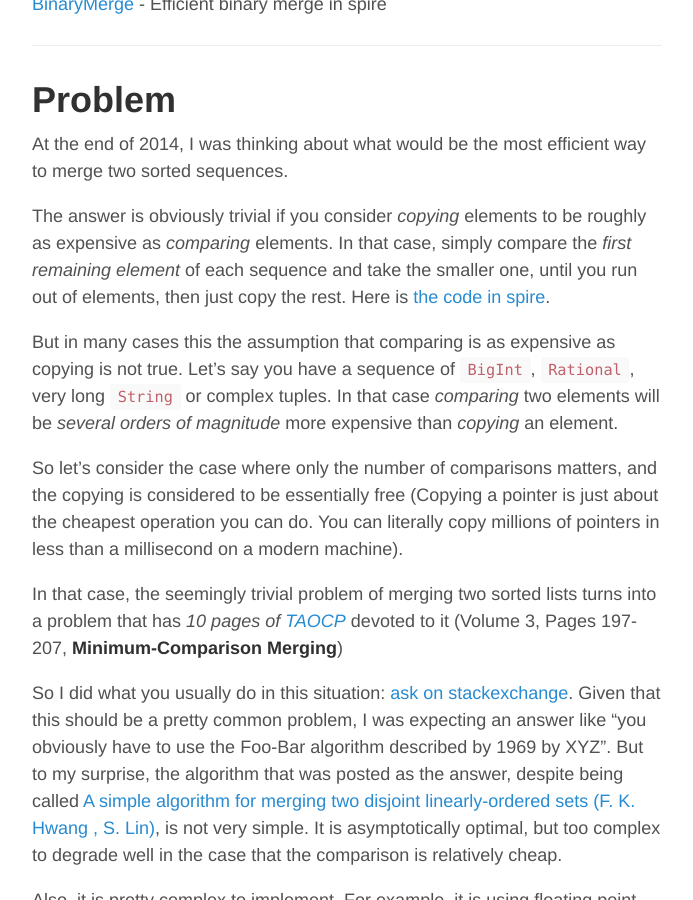
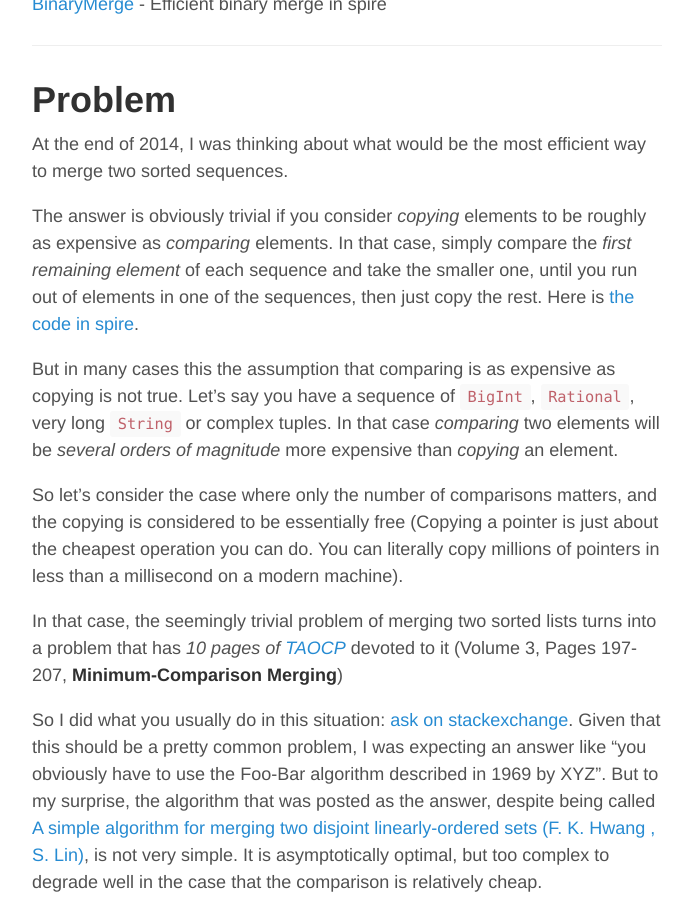
Before and after one commit to rklaehn/rklaehn.github.io, a Jekyll site: the page built from _posts/2016-01-05-binarymerge.md, in a window 1280 px wide and 900 px high, scrolled down 262 px. Shown: the whole window, without its empty margins (293-986 px from the left). Built offline with Jekyll 4.4.1, drawn with Linux system fonts in a browser that asks for light colours; Markdown is read by kramdown in place of the engine named in the settings.

Commit message:
Update 2016-01-05-binarymerge.md

```diff
--- a/_posts/2016-01-05-binarymerge.md
+++ b/_posts/2016-01-05-binarymerge.md
@@ -11,7 +11,7 @@ title: Minimum-Comparison Merging in spire
 
 At the end of 2014, I was thinking about what would be the most efficient way to merge two sorted sequences.
 
-The answer is obviously trivial if you consider *copying* elements to be roughly as expensive as *comparing* elements. In that case, simply compare the *first remaining element* of each sequence and take the smaller one, until you run out of elements, then just copy the rest. Here is [the code in spire](https://github.com/rklaehn/spire/blob/eb70e8e89f669c1cdb731cacf5398c4f9e0dd3f7/core/shared/src/main/scala/spire/math/Merging.scala#L148).
+The answer is obviously trivial if you consider *copying* elements to be roughly as expensive as *comparing* elements. In that case, simply compare the *first remaining element* of each sequence and take the smaller one, until you run out of elements in one of the sequences, then just copy the rest. Here is [the code in spire](https://github.com/rklaehn/spire/blob/eb70e8e89f669c1cdb731cacf5398c4f9e0dd3f7/core/shared/src/main/scala/spire/math/Merging.scala#L148).
 
 But in many cases this the assumption that comparing is as expensive as copying is not true. Let's say you have a sequence of `BigInt`, `Rational`, very long `String` or complex tuples. In that case *comparing* two elements will be *several orders of magnitude* more expensive than *copying* an element.
 
@@ -19,7 +19,7 @@ So let's consider the case where only the number of comparisons matters, and the
 
 In that case, the seemingly trivial problem of merging two sorted lists turns into a problem that has *10 pages of [TAOCP](https://en.wikipedia.org/wiki/The_Art_of_Computer_Programming)* devoted to it (Volume 3, Pages 197-207, **Minimum-Comparison Merging**)
 
-So I did what you usually do in this situation: [ask on stackexchange](http://programmers.stackexchange.com/questions/267406/algorithm-to-merge-two-sorted-arrays-with-minimum-number-of-comparisons). Given that this should be a pretty common problem, I was expecting an answer like "you obviously have to use the Foo-Bar algorithm described by 1969 by XYZ". But to my surprise, the algorithm that was posted as the answer, despite being called [A simple algorithm for merging two disjoint linearly-ordered sets (F. K. Hwang , S. Lin)](http://citeseerx.ist.psu.edu/viewdoc/summary?doi=10.1.1.419.8292), is not very simple. It is asymptotically optimal, but too complex to degrade well in the case that the comparison is relatively cheap.
+So I did what you usually do in this situation: [ask on stackexchange](http://programmers.stackexchange.com/questions/267406/algorithm-to-merge-two-sorted-arrays-with-minimum-number-of-comparisons). Given that this should be a pretty common problem, I was expecting an answer like "you obviously have to use the Foo-Bar algorithm described in 1969 by XYZ". But to my surprise, the algorithm that was posted as the answer, despite being called [A simple algorithm for merging two disjoint linearly-ordered sets (F. K. Hwang , S. Lin)](http://citeseerx.ist.psu.edu/viewdoc/summary?doi=10.1.1.419.8292), is not very simple. It is asymptotically optimal, but too complex to degrade well in the case that the comparison is relatively cheap.
 
 Also, it is pretty complex to implement. For example, it is using floating point operations to calculate indices.
 
```
